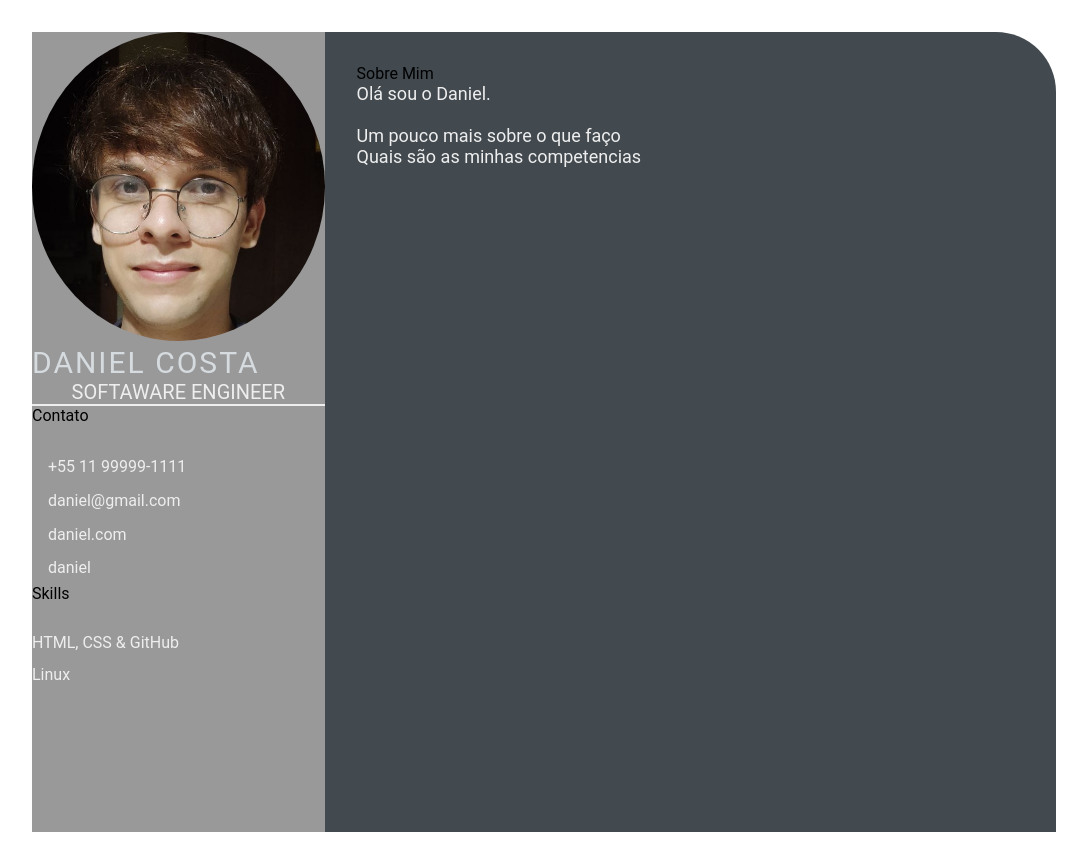
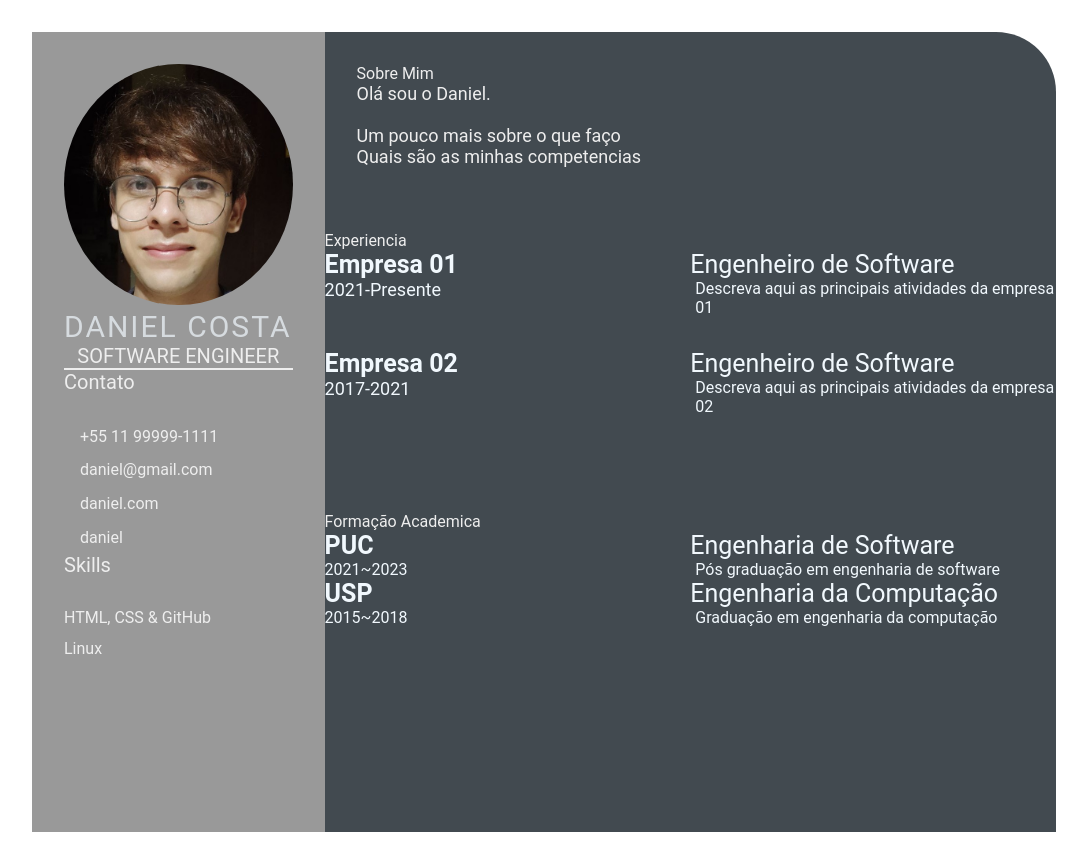
Before and after one commit to 00danielcosta/devweekgit.github.io, a plain HTML site: page index.html in a window 1280 px wide. Shown: the whole page, without its empty margins (96-1183 px from the left). Drawn offline with Linux system fonts and the light colour scheme.

Commit message:
feature: update index.html (#7)

```diff
--- a/index.html
+++ b/index.html
@@ -12,14 +12,14 @@
 <body>
    <main class="resume-contents">
     <section class="left-section">
-        <section class="left-section-content">
+        <section class="left-section-contents">
             <div class="profile">
                 <img class="profile-image" src="img/profile-image.jpeg" alt="Profile image">
                 <p class="name">Daniel Costa</p>
-                <p class="profession">Softaware Engineer</p>
+                <p class="profession">Software Engineer</p>
                 </div>
                 <div class="contact-info">
-                    <p class="left-tittle">Contato</p>
+                    <p class="left-title">Contato</p>
                     <ul>
                         <li><i class="fa fa-phone"></i>+55 11 99999-1111</li>
                         <li><i class="fa fa-envelope"></i>daniel@gmail.com</li>
@@ -28,7 +28,7 @@
                     </ul>
                 </div>
                 <div class="skills">
-                    <p class="left-tittle">Skills</p>
+                    <p class="left-title">Skills</p>
                     <ul>
                         <li><p>HTML, CSS & GitHub</p></li>
                         <li><p>Linux</p></li>
@@ -39,7 +39,7 @@
         <section class="right-section">
             <div class="right-section-contents">
                 <section class="about gap">
-                    <div class="right-tittle">Sobre Mim</div>
+                    <div class="right-title">Sobre Mim</div>
                     <p class="about-me-contents">
                         Olá sou o Daniel.<br>
                         <br> Um pouco mais sobre o que faço
@@ -47,6 +47,60 @@
                     </p>
                 </section>
             </div>
+            <section class="experience gap">
+                <div class="right-title">Experiencia</div>
+                <div class="experience-contents">
+                    <div class="exp-left">
+                        <p class="exp-company-name">Empresa 01</p>
+                        <p class="exp-time-period">2021-Presente</p>
+                    </div>
+                    <div class="exp-right">
+                        <p class="exp-position">Engenheiro de Software</p>
+                    <p class="exp-desc">
+                        Descreva aqui as principais atividades da empresa 01
+                    </p>
+                    </div>
+                </div>
+                <div class="experience-contents">
+                    <div class="exp-left">
+                        <p class="exp-company-name">Empresa 02</p>
+                        <p class="exp-time-period">2017-2021</p>
+                    </div>
+                    <div class="exp-right">
+                        <p class="exp-position">Engenheiro de Software</p>
+                    <p class="exp-desc">
+                        Descreva aqui as principais atividades da empresa 02
+                    </p>
+                    </div>
+                </div>
+
+            </div>
+            </section>
+            <section class="education gap"></section>
+                <div class="right-title">Formação Academica</div>
+                <div class="education-contents">
+                    <div class="education-left">
+                        <p class="education-school-name">PUC</p>
+                        <p class="education-time-period">2021~2023</p>
+                    </div>
+                    <div class="education-right">
+                        <p class="education-subject">Engenharia de Software</p>
+                        <p class="education-desc">
+                            Pós graduação em engenharia de software
+                        </p>
+                    </div>
+                    <div class="education-left">
+                        <p class="education-school-name">USP</p>
+                        <p class="education-time-period">2015~2018</p>
+                    </div>
+                    <div class="education-right">
+                        <p class="education-subject">Engenharia da Computação</p>
+                        <p class="education-desc">
+                            Graduação em engenharia da computação
+                        </p>
+                    </div>
+                </div>
+
         </section>
    </main>
 </body>
--- a/style.css
+++ b/style.css
@@ -101,3 +101,38 @@
     font-size: 18px;
     color: #eeeeee;
 }
+
+.experience-contents,
+.education-contents,
+.awards-contents {
+    display: grid;
+    grid-template-columns: repeat(2, 1fr);
+    padding-bottom: 2rem;
+    color: #F1F8FD;
+}
+
+.exp-company-name,
+.education-school-name,
+.awards-company-name {
+    font-size: 25px;
+    font-weight: bold;
+}
+
+.exp-time-period,
+.educationp-time-period,
+.awards-time-period {
+    font-size: 18px;
+}
+
+.exp-position,
+.education-subject,
+.awards-name {
+    font-size: 25px;
+}
+
+.exp-desc,
+.education-desc,
+.awards-desc {
+    font-size: 16px;
+    padding-left: 5px;
+}
```
